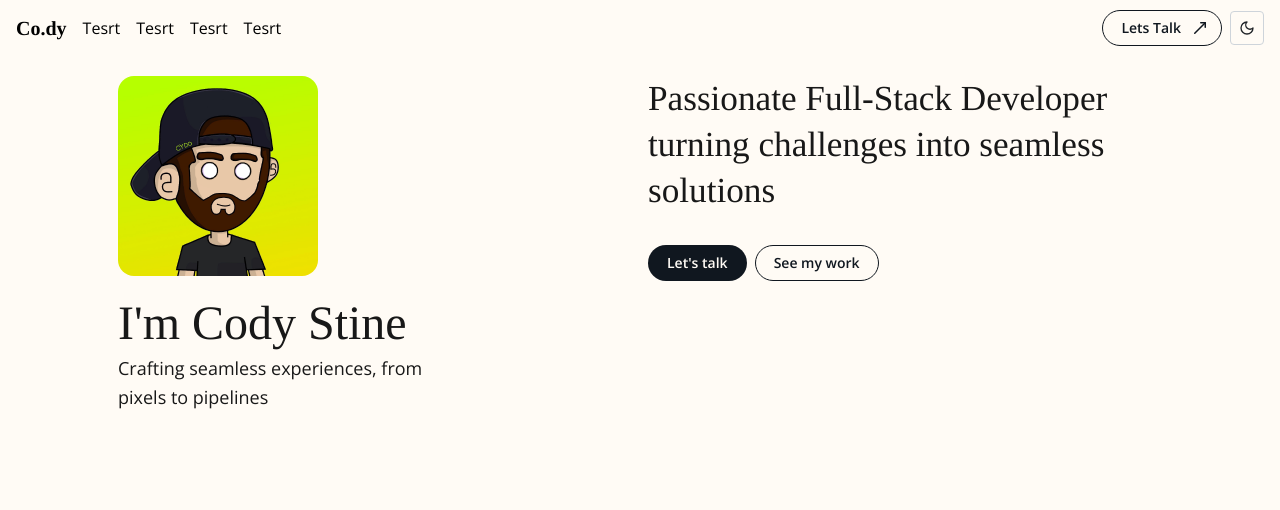
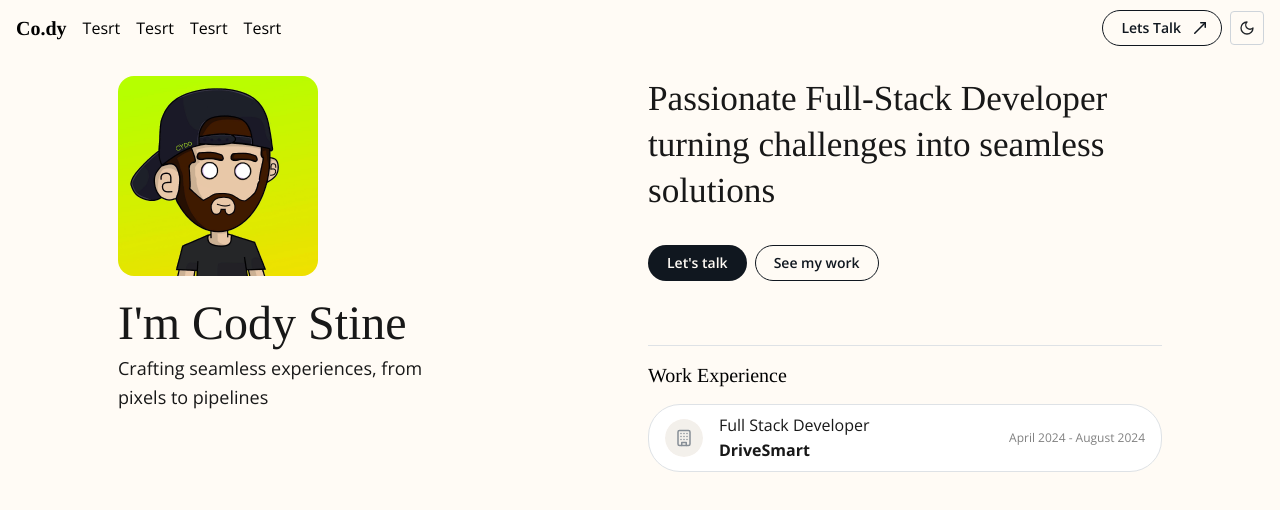
Before and after one commit to CydoEntis/co.dy, a React (Vite) app: page / in a window 1280 px wide. Shown: the top 510 px of the page. Built offline with nearby package versions, Linux system fonts and the light colour scheme.

Commit message:
Added work history cards

```diff
--- a/src/App.tsx
+++ b/src/App.tsx
@@ -6,9 +6,15 @@ import {
   Text,
   Button,
   Group,
+  Divider,
+  Paper,
+  Avatar,
+  Stack,
+  Flex,
 } from "@mantine/core";
 import Layout from "./components/layout/Layout";
 import Me from "@/assets/me.png";
+import { Building } from "lucide-react";
 function App() {
   return (
     <Layout>
@@ -37,6 +43,30 @@ function App() {
               </Button>
             </Group>
           </Box>
+
+          <Stack pt={64}>
+            <Divider />
+            <Title fw="400" size="xl">
+              Work Experience
+            </Title>
+            <Paper bg="secondary" withBorder px={16} py={8} radius="xl">
+              <Flex justify="space-between" align="center">
+                <Group gap={16}>
+                  <Avatar bg="primary" radius="xl">
+                    <Building size={18} />
+                  </Avatar>
+                  <Stack gap={0}>
+                    <Text>Full Stack Developer</Text>
+                    <Text fw="700">DriveSmart</Text>
+                  </Stack>
+                </Group>
+
+                <Text size="xs" c="grey">
+                  April 2024 - August 2024
+                </Text>
+              </Flex>
+            </Paper>
+          </Stack>
         </Box>
       </SimpleGrid>
     </Layout>
```
